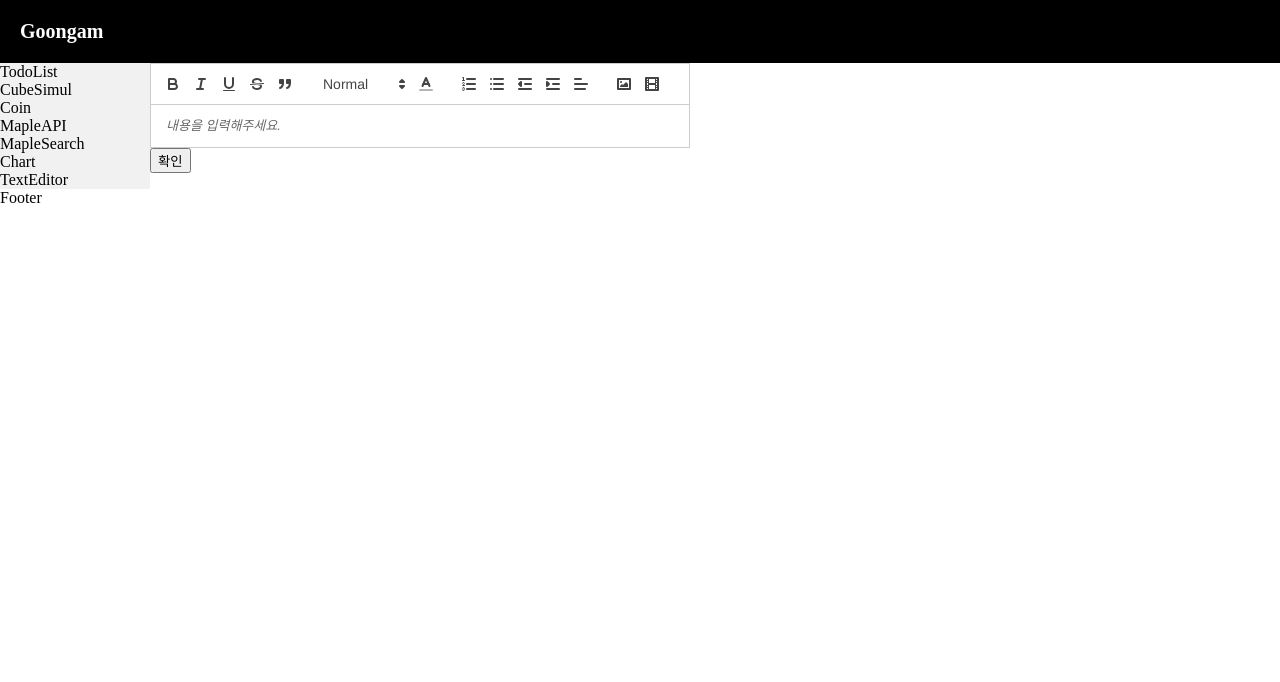
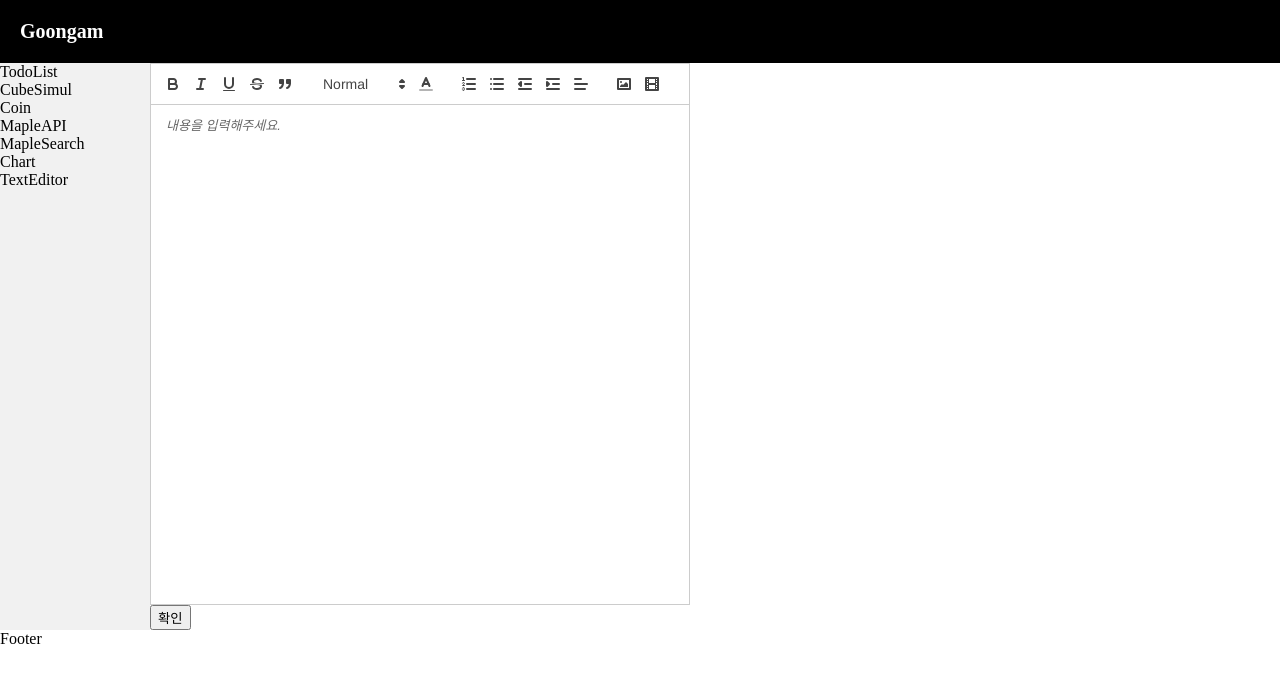
Before and after one commit to Goongam/reactExam, a React (Create React App) app: page /TextEditor in a window 1280 px wide. Shown: the top 682 px of the page. Built offline with nearby package versions, Linux system fonts and the light colour scheme.

Commit message:
quill add css

```diff
--- a/src/Component/TextEditor.js
+++ b/src/Component/TextEditor.js
@@ -2,7 +2,7 @@ import ReactQuill from "react-quill";
 import { useState, useRef, useMemo, createElement } from "react";
 
 import 'react-quill/dist/quill.snow.css';
-
+import './css/textEditor.css';
 
 
 function TextEditor(){
@@ -217,5 +217,4 @@ function TextEditor(){
       </>
   );
 }
-
 export default TextEditor;
--- /dev/null
+++ b/src/Component/css/textEditor.css
@@ -0,0 +1,3 @@
+.quill  .ql-container {
+    height: 500px;
+}
```
